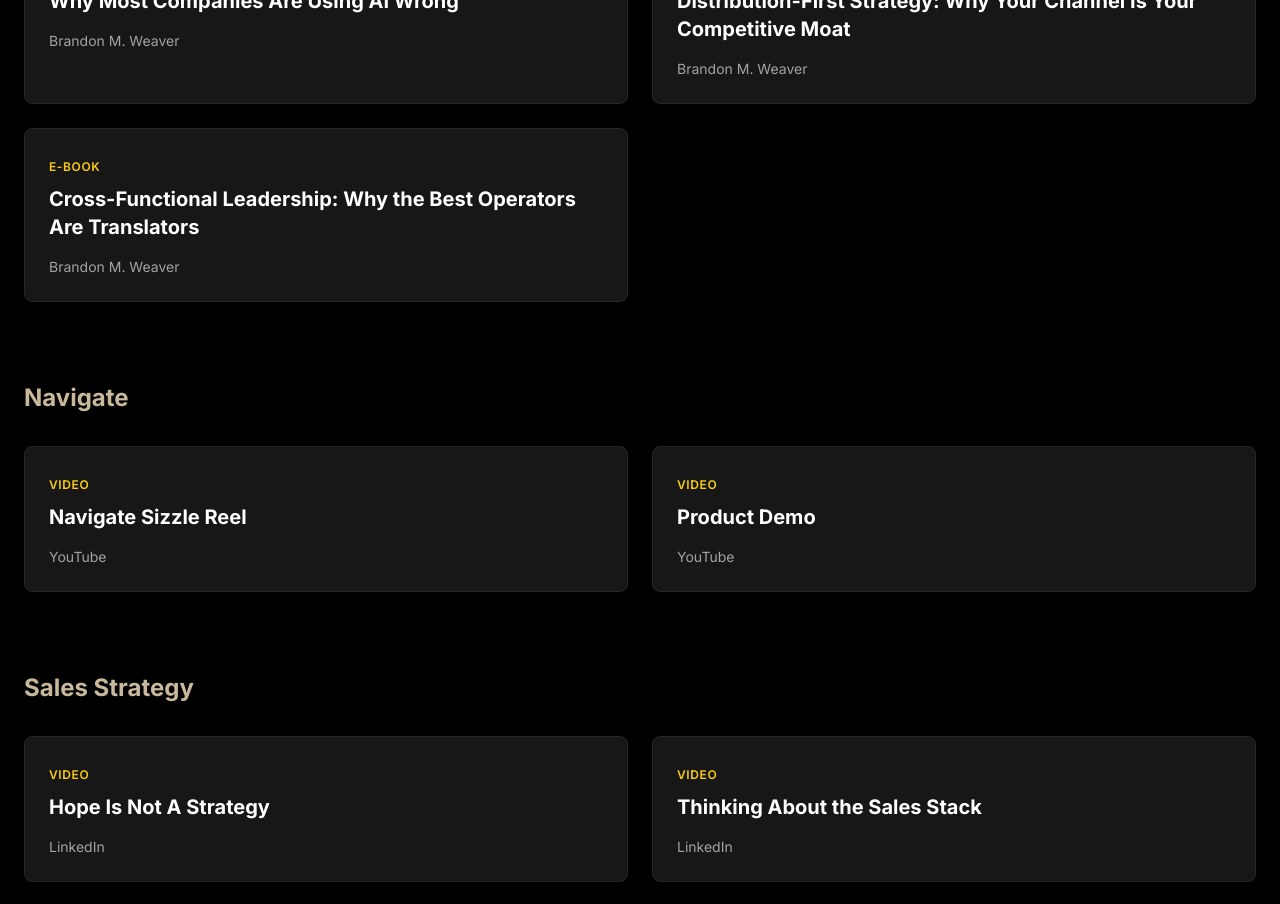
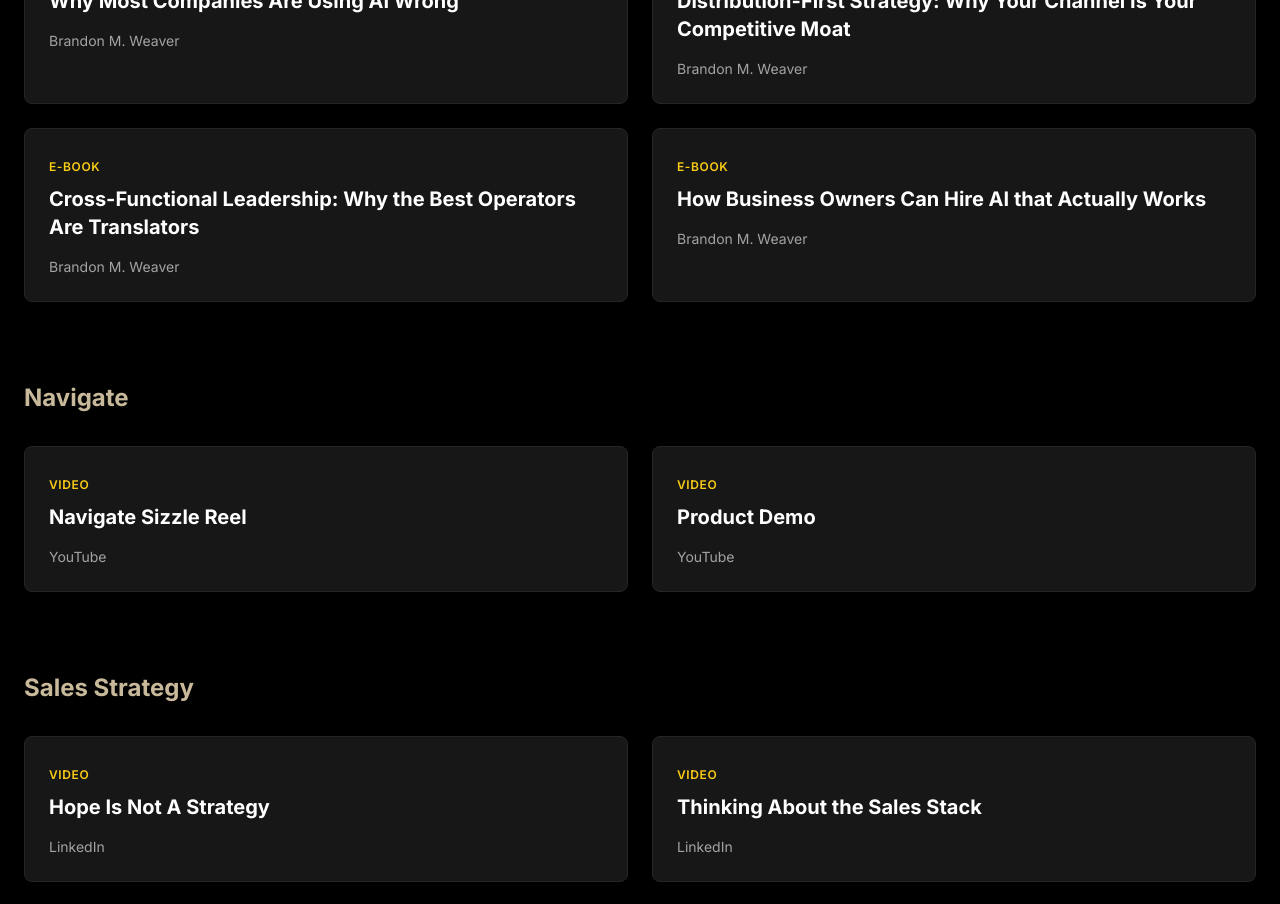
Before and after one commit to letsnavigatebmw/brandonmweaver, a React (Vite) app: page / in a window 1280 px wide. Shown: the part 8460-9364 px from the top of the page. Built offline with nearby package versions, Linux system fonts and the light colour scheme.

Commit message:
Add: How Business Owners Can Hire AI that Actually Works to Strategy & Leadership

```diff
--- a/src/components/ThoughtLeadership.jsx
+++ b/src/components/ThoughtLeadership.jsx
@@ -94,6 +94,12 @@ export default function ThoughtLeadership() {
       title: 'Cross-Functional Leadership: Why the Best Operators Are Translators',
       publication: 'Brandon M. Weaver',
       link: 'https://drive.google.com/file/d/1PC-FKhF8O684POd64LPEMKVkMUjP-H1B/view?usp=drive_link',
+      type: 'E-Book',
+    },
+    {
+      title: 'How Business Owners Can Hire AI that Actually Works',
+      publication: 'Brandon M. Weaver',
+      link: 'https://drive.google.com/file/d/1cWYFp0SNl31v31qKWCrwhq4Takw_aF4M/view?usp=drive_link',
       type: 'E-Book',
     },
   ]
```
